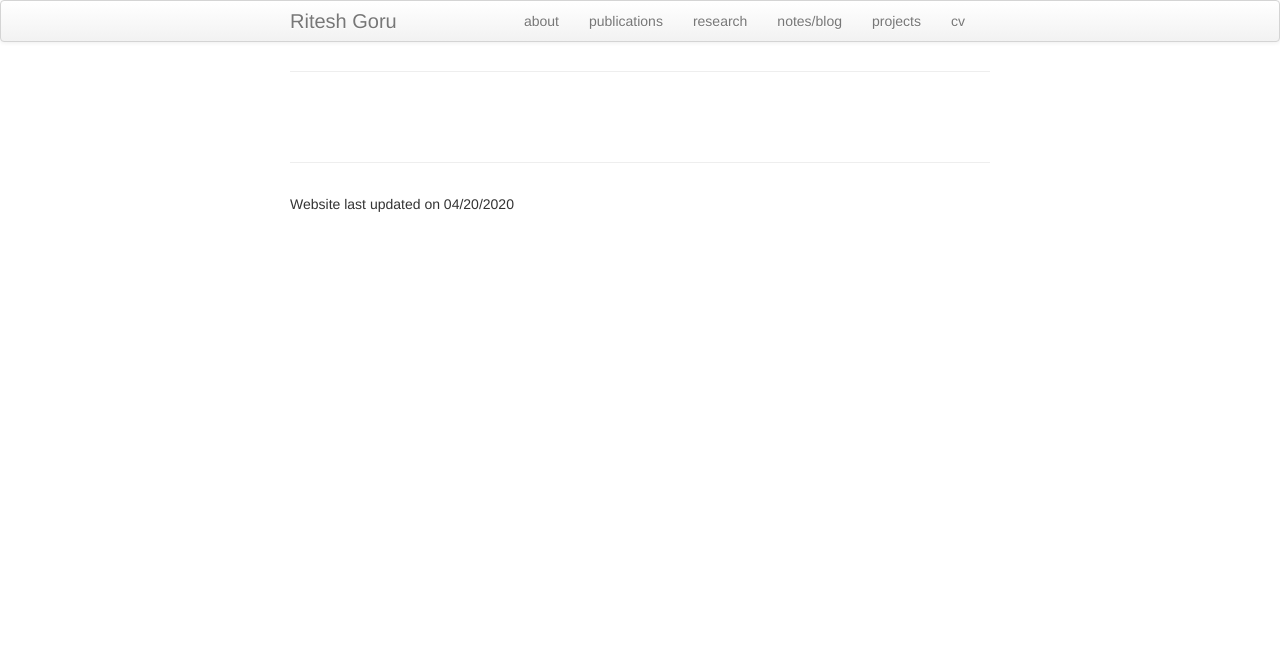
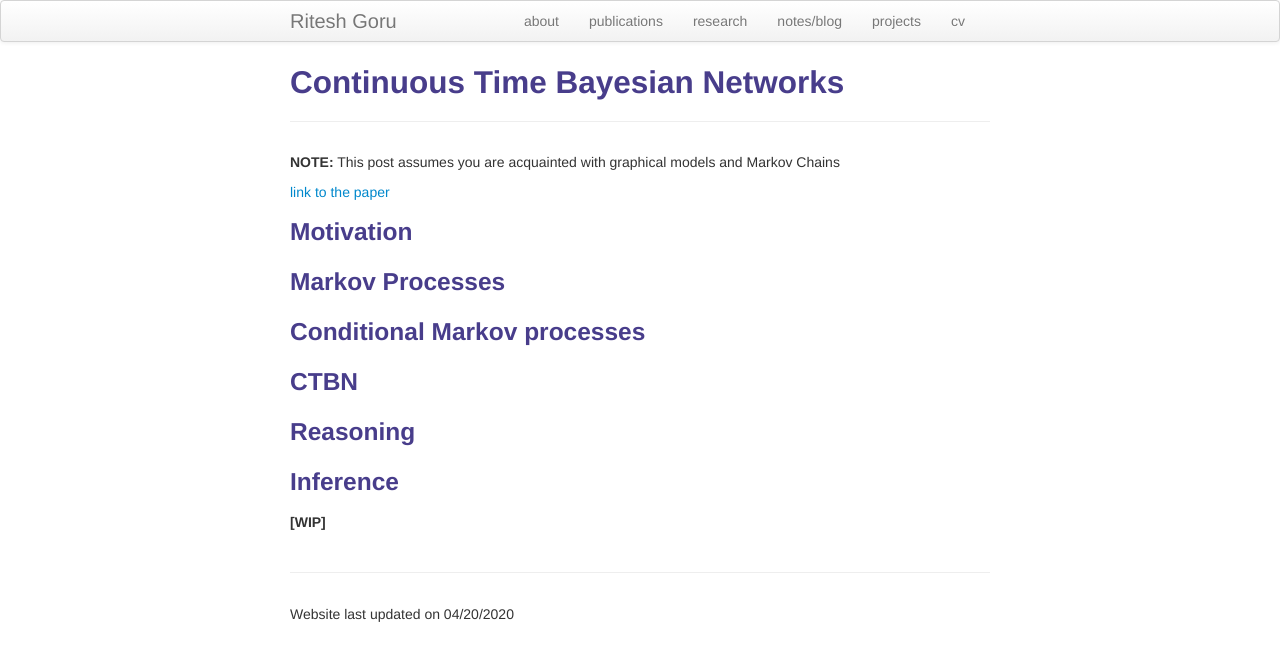
Before and after one commit to BlackWingedKing/BlackWingedKing.github.io, a Jekyll site: the page built from posts/ctbn.md, in a window 1280 px wide. Shown: the top 661 px of the page. Built offline with Jekyll 4.4.1, drawn with Linux system fonts in a browser that asks for light colours; our own code applies the rules of GitHub Pages for plain Markdown files.

Commit message:
check commit

```diff
--- a/posts/ctbn.md
+++ b/posts/ctbn.md
@@ -0,0 +1,23 @@
+---
+layout: page
+title: Continuous Time Bayesian Networks
+description: paper summary
+---
+
+**NOTE:**  This post assumes you are acquainted with graphical models and Markov Chains
+
+[link to the paper](https://arxiv.org/abs/1301.0591)
+
+### Motivation
+
+### Markov Processes
+
+### Conditional Markov processes
+
+### CTBN
+
+### Reasoning
+
+### Inference
+
+**[WIP]**
```
Also changed, not shown: pages/notes.md (+1 -1 lines), posts/tracking_stationary_envt.md (+2 -0 lines), 4 other files.
